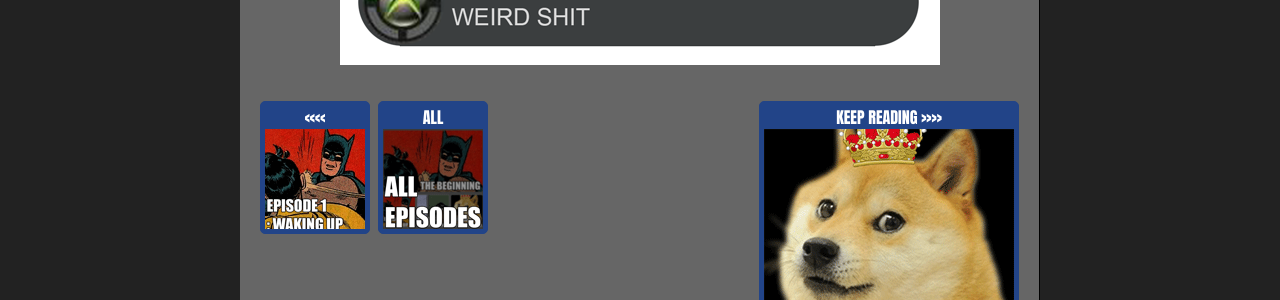
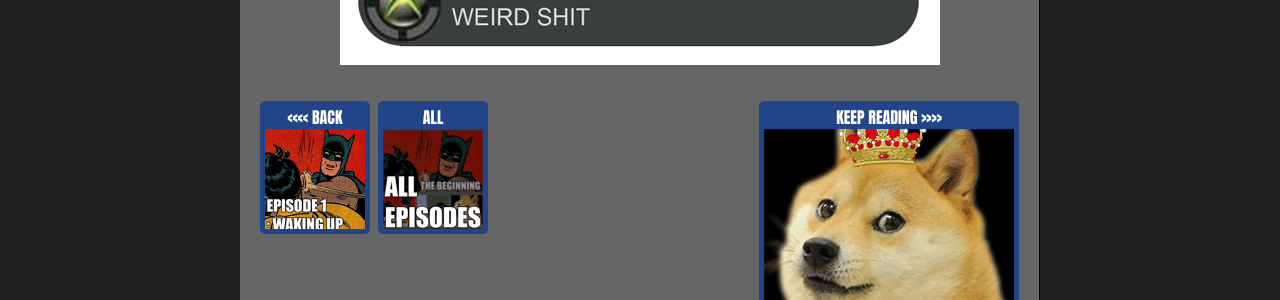
Before and after one commit to dankuck/by-watching-you, a Jekyll site: the page built from _posts/2014-09-08-ep2-staredad.md, in a window 1280 px wide and 900 px high, scrolled down 3300 px. Shown: the part 427-727 px from the top of the window. Built offline with Jekyll 4.4.1, drawn with Linux system fonts in a browser that asks for light colours.

Commit message:
Call previous "BACK"

```diff
--- a/_includes/post_footer.html
+++ b/_includes/post_footer.html
@@ -4,7 +4,7 @@
 	<div style="margin-top: 2em;">
 		<div style="float: left;font-style: normal; font-variant: normal; font-weight: normal; font-family: impact;">
 			{% if page.previous %}
-				<a href="{{ page.previous.url }}" style="display: block; text-align: center; text-decoration: none; width: 100px;  margin: .25em; padding: .25em; border-radius: 5px; border: 1px solid #248; background-color: #248">&lt;&lt;&lt;&lt;
+				<a href="{{ page.previous.url }}" style="display: block; text-align: center; text-decoration: none; width: 100px;  margin: .25em; padding: .25em; border-radius: 5px; border: 1px solid #248; background-color: #248">&lt;&lt;&lt;&lt; BACK
 					<br />
 					<img src="{{ page.previous.page_img_100 }}" style="width: 100px" />
 				</a>
```
